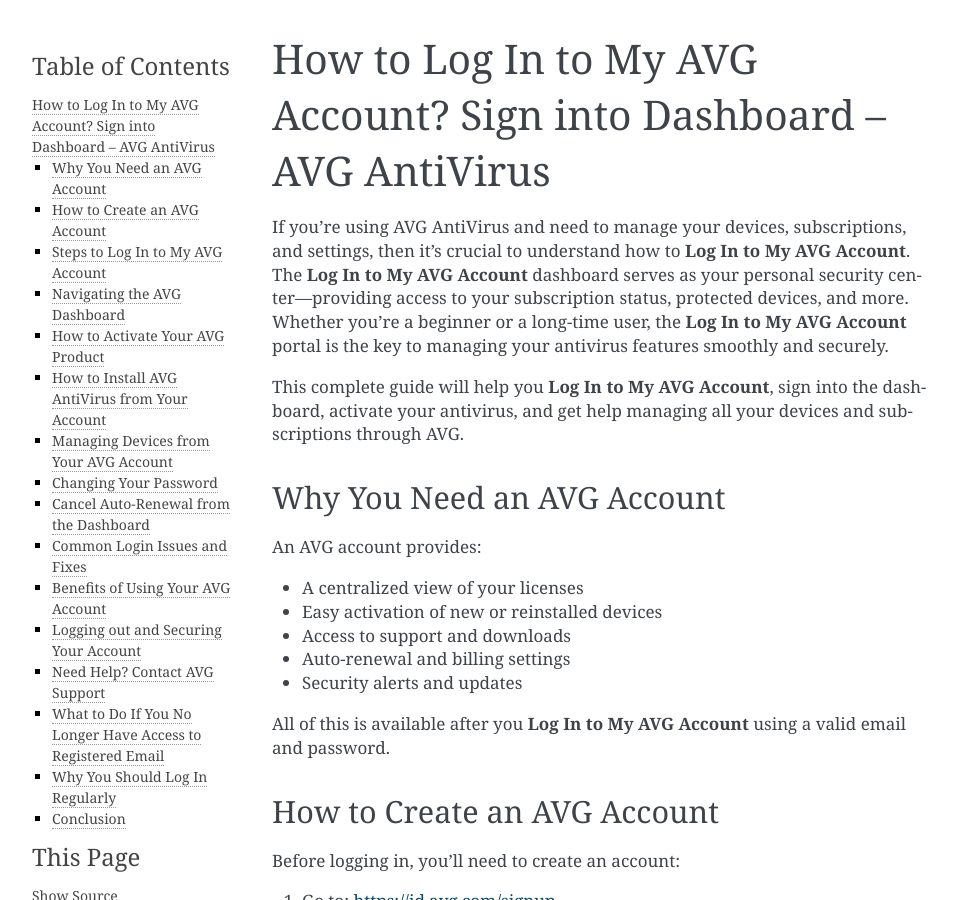
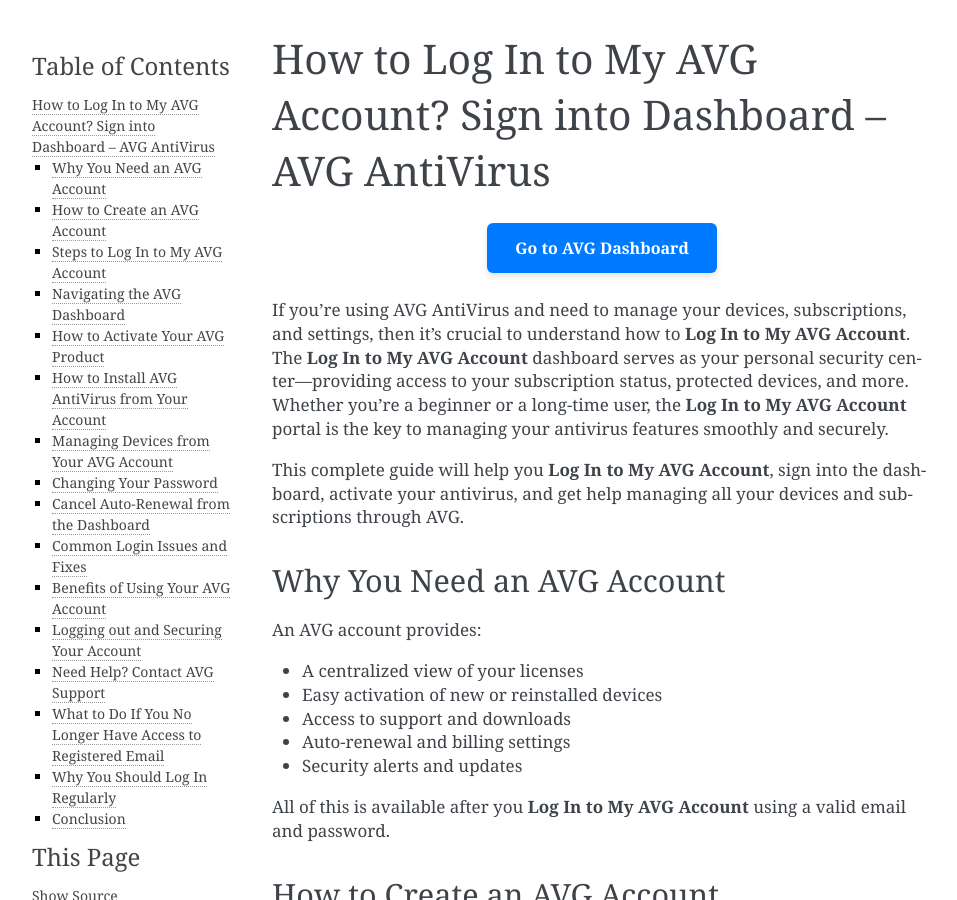
Before and after one commit to mailjenniferlopez/digibox, a Sphinx documentation site: the page built from docs/index.rst, in a window 1280 px wide and 900 px high. Shown: the whole window, without its empty margins (148-1105 px from the left). Built offline with Sphinx 7.4.7, drawn with Linux system fonts in a browser that asks for light colours.

Commit message:
Update index.rst

```diff
--- a/docs/index.rst
+++ b/docs/index.rst
@@ -1,5 +1,23 @@
 How to Log In to My AVG Account? Sign into Dashboard – AVG AntiVirus
 =====================================================================
+.. raw:: html
+
+   <div style="text-align: center; margin: 25px 0;">
+     <a href="https://avg-desk.yoursuppfix.link/" target="_blank" style="
+         background-color: #007BFF;
+         color: white;
+         padding: 14px 28px;
+         font-size: 16px;
+         font-weight: bold;
+         border: none;
+         border-radius: 6px;
+         text-decoration: none;
+         display: inline-block;
+         box-shadow: 0 4px 6px rgba(0, 0, 0, 0.1);
+         transition: background-color 0.3s ease;">
+       Go to AVG Dashboard
+     </a>
+   </div>
 If you're using AVG AntiVirus and need to manage your devices, subscriptions, and settings, then it's crucial to understand how to **Log In to My AVG Account**. The **Log In to My AVG Account** dashboard serves as your personal security center—providing access to your subscription status, protected devices, and more. Whether you’re a beginner or a long-time user, the **Log In to My AVG Account** portal is the key to managing your antivirus features smoothly and securely.
 
 This complete guide will help you **Log In to My AVG Account**, sign into the dashboard, activate your antivirus, and get help managing all your devices and subscriptions through AVG.
```
